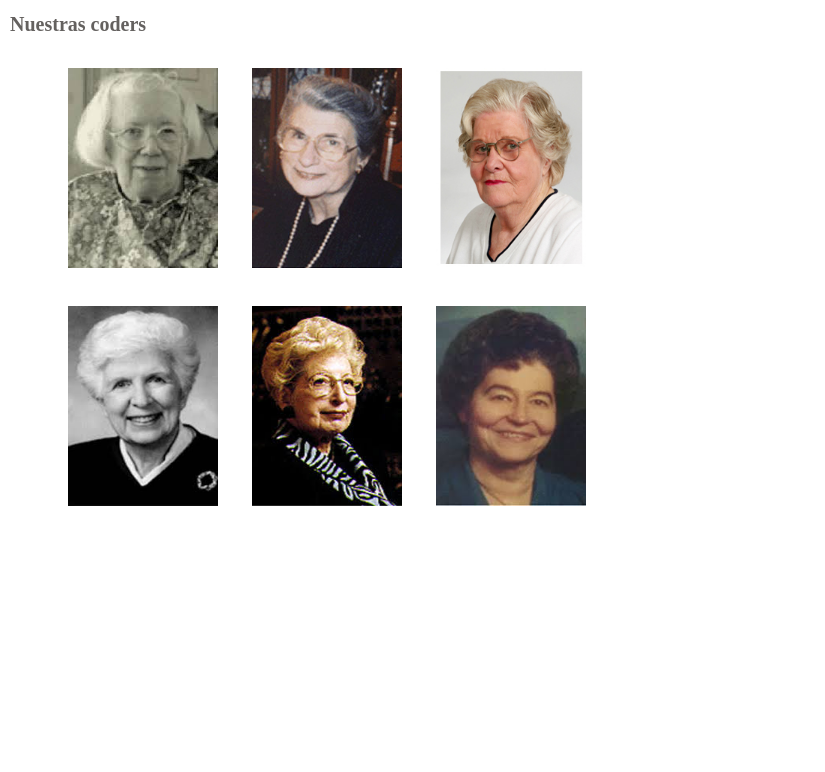
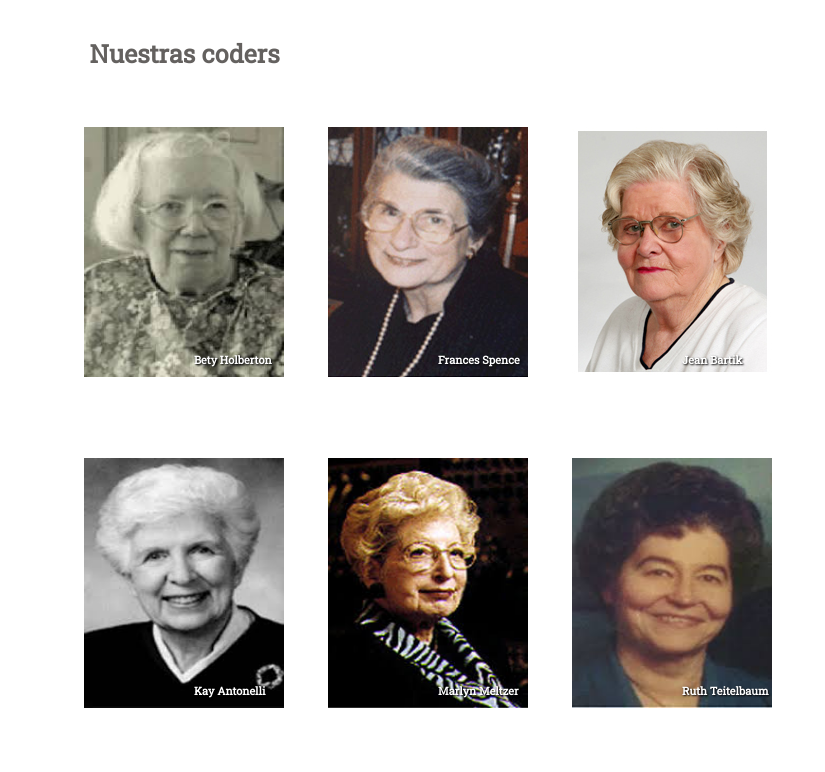
Before and after one commit to aurorex/nuestras-coders, a plain HTML site: page index.html in a window 1280 px wide. Shown: the whole page, without its empty margins (0-825 px from the left). Drawn offline with Linux system fonts and the light colour scheme.

Commit message:
modificando : cambiendo elemento table por un div,agregando texto a las imagenes

```diff
--- a/css/main.css
+++ b/css/main.css
@@ -6,26 +6,40 @@ body{
 
 
 h1{
-  font-size:20px ;
-  font-family: ;
+  font-size:25px ;
+  font-family:'Roboto Slab', serif ;
   color:#64615F;
-  padding-left: 10px;
+  padding: 20px;
+  padding-left: 7%;
 }
 
 main{
-  padding-left:50px ;
-  padding-right:50px ;
+  margin-left:5%;
+  overflow-x: scroll;
+  width:73%;
+
 }
 
-table{
+div{
   display: inline-block;
-
 
 }
 
 img{
-  width:150px;
-  height:200px;
-  padding:15px ;
-  overflow: hidden;
+  position: relative;
+  width:200px;
+  height:250px;
+  padding:20px ;
+
 }
+
+p{
+  position: relative;
+  bottom:60px;
+  left: 130px;
+  font-size: 11px;
+  font-family:'Roboto Slab', serif ;
+  text-shadow: 1px 1px 2px #000;
+  color: #fff;
+
+}
--- a/index.html
+++ b/index.html
@@ -2,43 +2,50 @@
 <html>
   <head>
     <meta charset="utf-8">
-    <title></title>
+    <title>Nuestras coders</title>
+    <link href="https://fonts.googleapis.com/css?family=Roboto+Slab" rel="stylesheet">
     <link rel="stylesheet" href="css/main.css">
   </head>
   <body>
 
     <header>
-        <h1><strong>Nuestras coders</strong></h1>
+        <h1>Nuestras coders</h1>
     </header>
 
       <main>
-        <table>
-          <tr>
-            <td><img src="assets/img/bety-holberton.jpg" alt="bety holberton"></td>
-            <td><img src="assets/img/frances-spence.jpg" alt="frances spence"></td>
-            <td><img src="assets/img/jean-bartik.jpg" alt="jean bartik"></td>
 
-          </tr>
+        <div>
+          <img src="assets/img/bety-holberton.jpg" alt="bety holberton">
+          <p><strong>Bety Holberton</strong></p>
+        </div>
 
-          <tr>
-            <td><img src="assets/img/kay-antonelli.jpg" alt="kay antonelli"></td>
-            <td><img src="assets/img/marlyn-meltzer.jpg" alt="marlyn meltzer"></td>
-            <td><img src="assets/img/ruth-teitelbaum.jpg" alt="ruth teitelbaum"></td>
-          </tr>
-        </table>
+        <div>
+          <img src="assets/img/frances-spence.jpg" alt="frances spence">
+          <p><strong>Frances Spence</strong></p>
+        </div>
+
+        <div>
+          <img src="assets/img/jean-bartik.jpg" alt="jean bartik">
+          <p><strong>Jean Bartik</strong></p>
+        </div>
+
+        <div>
+          <img src="assets/img/kay-antonelli.jpg" alt="kay antonelli">
+          <p><strong>Kay Antonelli</strong></p>
+        </div>
+
+        <div>
+          <img src="assets/img/marlyn-meltzer.jpg" alt="marlyn meltzer">
+          <p><strong>Marlyn Meltzer</strong></p>
+        </div>
+
+        <div>
+          <img src="assets/img/ruth-teitelbaum.jpg" alt="ruth teitelbaum">
+          <p><strong>Ruth Teitelbaum</strong></p>
+        </div>
 
       </main>
 
 
-
-
-
-
-
-
-
-
-
-
   </body>
 </html>
```
